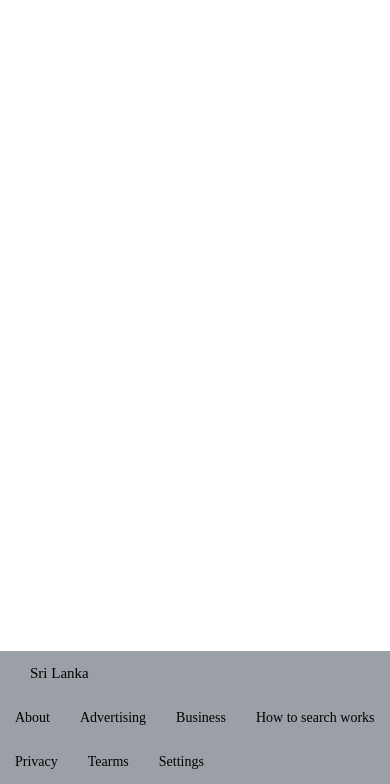
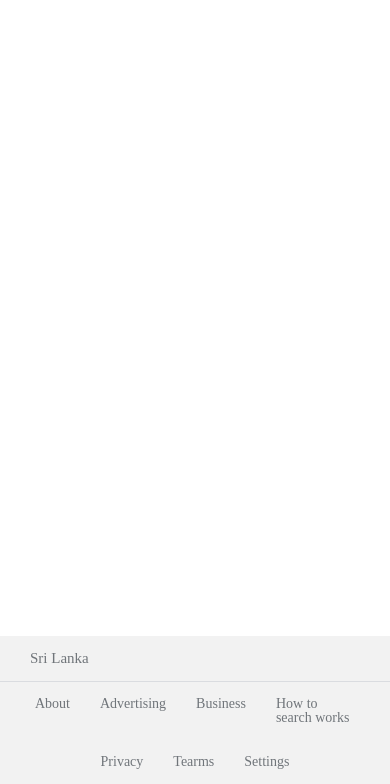
Before and after one commit to NalinGeeganage/Google-clone, a website: page index.html in a window 390 px wide. Shown: the part 60-844 px from the top of the page. Drawn offline with nearby package versions, Linux system fonts and the light colour scheme.

Commit message:
Finalize the footer

```diff
--- a/css/style.css
+++ b/css/style.css
@@ -85,25 +85,29 @@ footer{
     left: 0%;
     right: 0%;
     bottom: 0%;
-    background-color: #9aa0a6;
-
+    background-color: #f2f2f2;
+    color: #70757a;
 }
 
 
 footer #country{
     padding: 15px 30px;
     font-size: 15px;
+    border-bottom: 1px solid #dadce0;
 }
 footer #links{
+    padding: 0px 20px;
     display: flex;
     flex-wrap: wrap;
+    justify-content: space-between;
 }
 footer #links > div{
     display: flex;
+    justify-content: center;
 }
 footer #links > div a{
     padding: 15px;
-    color: black;
+    color: inherit;
 }
 
 
@@ -118,5 +122,14 @@ footer #links > div a{
     header{
         justify-content: center;
     }
-
 }
+@media all and (max-width: 1200px){
+    footer #links{
+        justify-content: space-around;
+    }
+ }
+ @media all and (max-width:664px){
+    footer #links {
+        justify-content: center;
+    }
+ }
```
